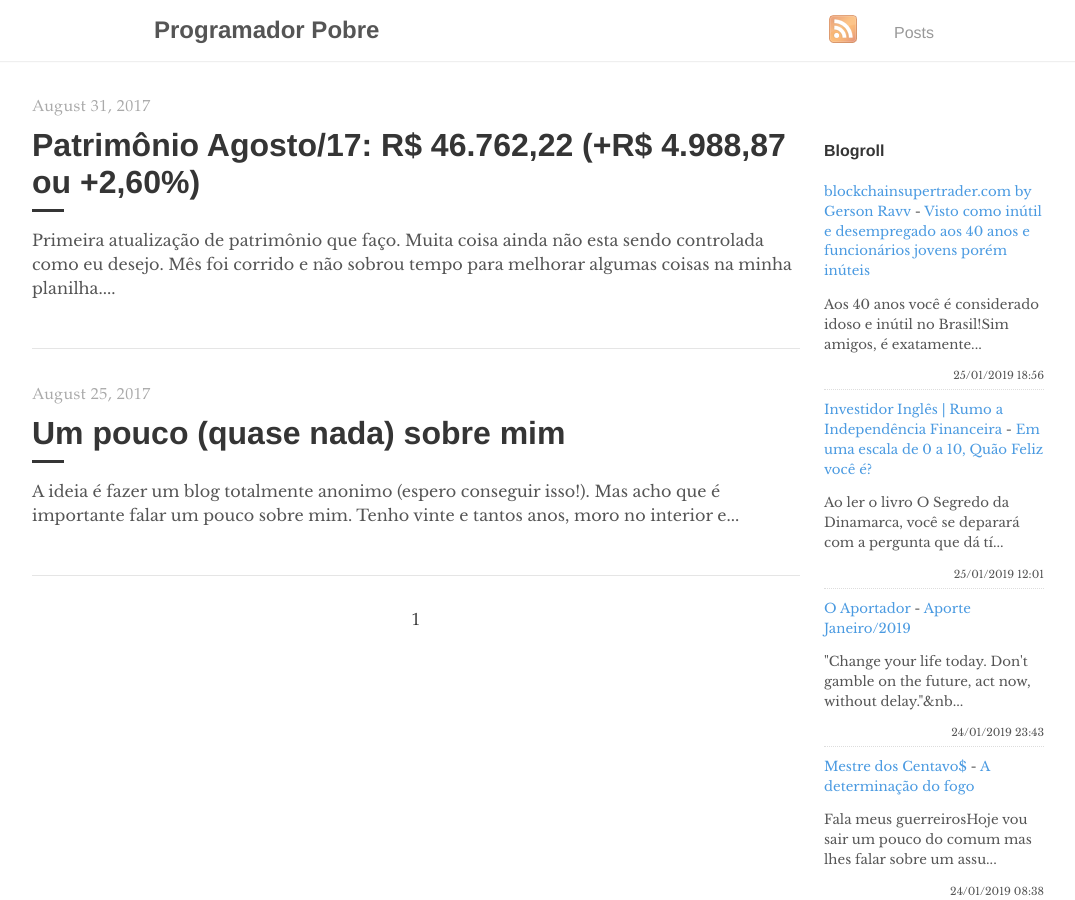
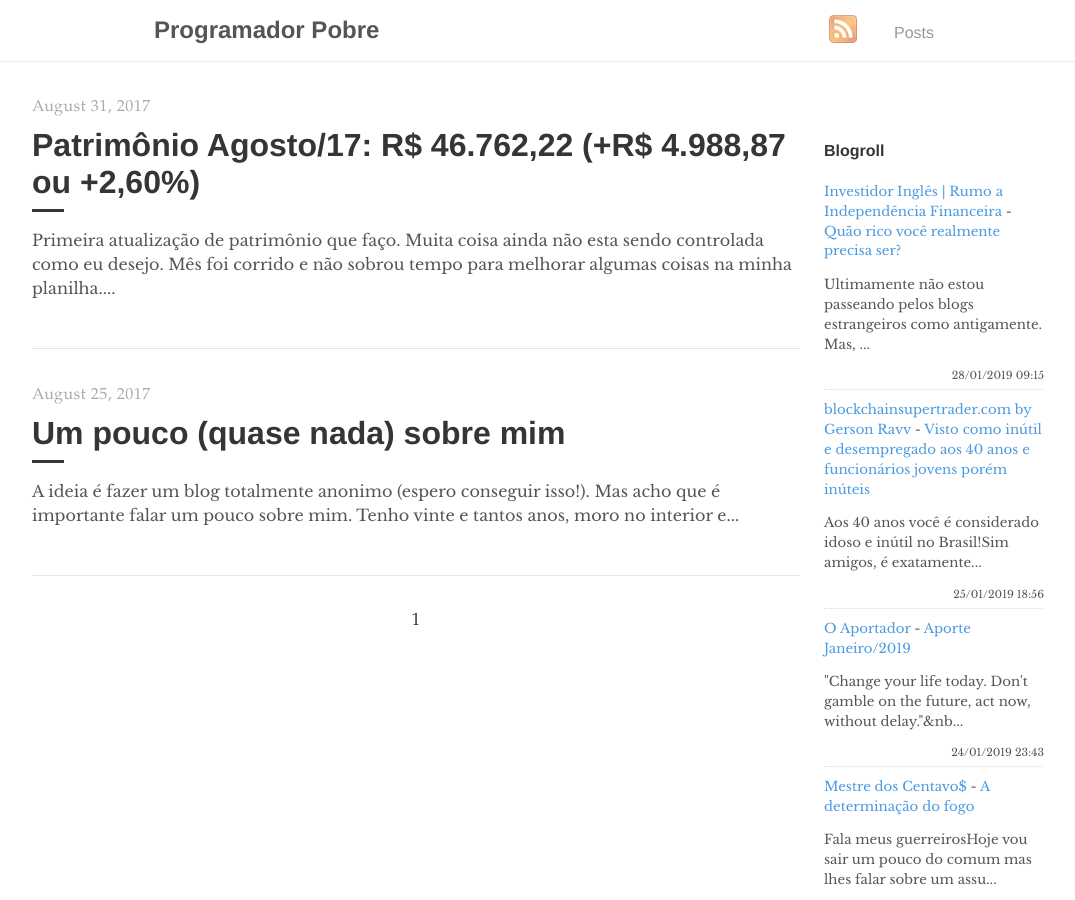
Before and after one commit to programadorpobre/programadorpobre.github.io, a Jekyll site: the page built from index.html, in a window 1280 px wide and 900 px high. Shown: the whole window, without its empty margins (96-1171 px from the left). Built offline with Jekyll 4.4.1, drawn with Linux system fonts in a browser that asks for light colours; the list of posts is cut into pages by our own code; comment, search, counter and statistics services are not loaded.

Commit message:
[ci skip] travis #541

```diff
--- a/_includes/feed-entries.html
+++ b/_includes/feed-entries.html
@@ -1,12 +1,12 @@
+<div class="feed-entry">
+    <a class="feed-entry-site-name" href="https://www.investidoringles.com/">Investidor Inglês | Rumo a Independência Financeira</a> - <a class="feed-entry-title" href="https://www.investidoringles.com/2019/01/quao-rico-voce-realmente-precisa-ser.html">Quão rico você realmente precisa ser?</a>
+    <p class="feed-entry-summary">Ultimamente não estou passeando pelos blogs estrangeiros como antigamente. Mas, ...</p>
+    <time datetime="2019-01-28T09:15:00.001-02:00">28/01/2019 09:15</time>
+</div>
 <div class="feed-entry">
     <a class="feed-entry-site-name" href="http://www.blockchainsupertrader.com/">blockchainsupertrader.com by Gerson Ravv</a> - <a class="feed-entry-title" href="http://www.blockchainsupertrader.com/2019/01/visto-como-inutil-e-desempregado-aos-40.html">Visto como inútil e desempregado aos 40 anos e funcionários jovens porém inúteis</a>
     <p class="feed-entry-summary">Aos 40 anos você é considerado idoso e inútil no Brasil!Sim amigos, é exatamente...</p>
     <time datetime="2019-01-25T18:56:00.000-02:00">25/01/2019 18:56</time>
-</div>
-<div class="feed-entry">
-    <a class="feed-entry-site-name" href="https://www.investidoringles.com/">Investidor Inglês | Rumo a Independência Financeira</a> - <a class="feed-entry-title" href="https://www.investidoringles.com/2019/01/o-segredo-da-dinamarca.html">Em uma escala de 0 a 10, Quão Feliz você é?</a>
-    <p class="feed-entry-summary">Ao ler o livro O Segredo da Dinamarca, você se deparará com a pergunta que dá tí...</p>
-    <time datetime="2019-01-25T12:01:00.000-02:00">25/01/2019 12:01</time>
 </div>
 <div class="feed-entry">
     <a class="feed-entry-site-name" href="https://oaportadorfinanceiro.blogspot.com/">O Aportador</a> - <a class="feed-entry-title" href="https://oaportadorfinanceiro.blogspot.com/2019/01/aporte-janeiro2019.html">Aporte Janeiro/2019</a>
```
